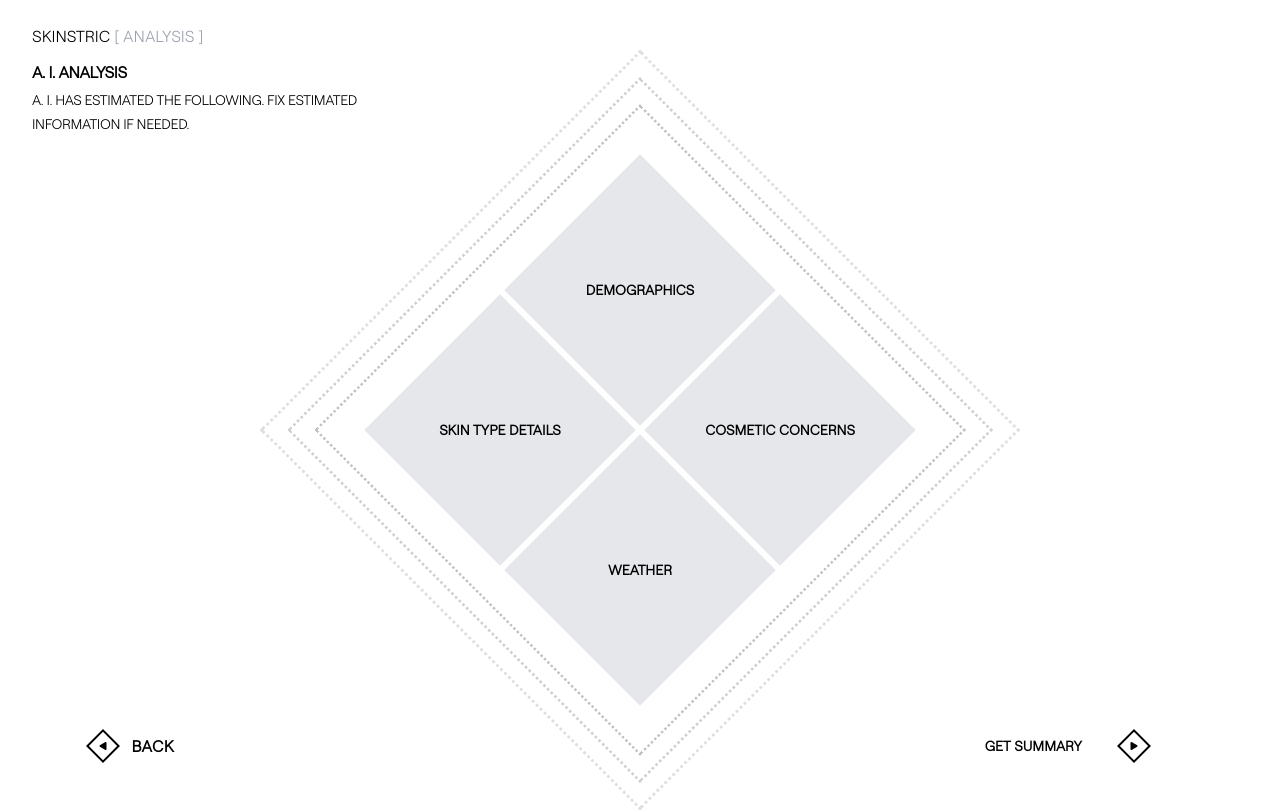
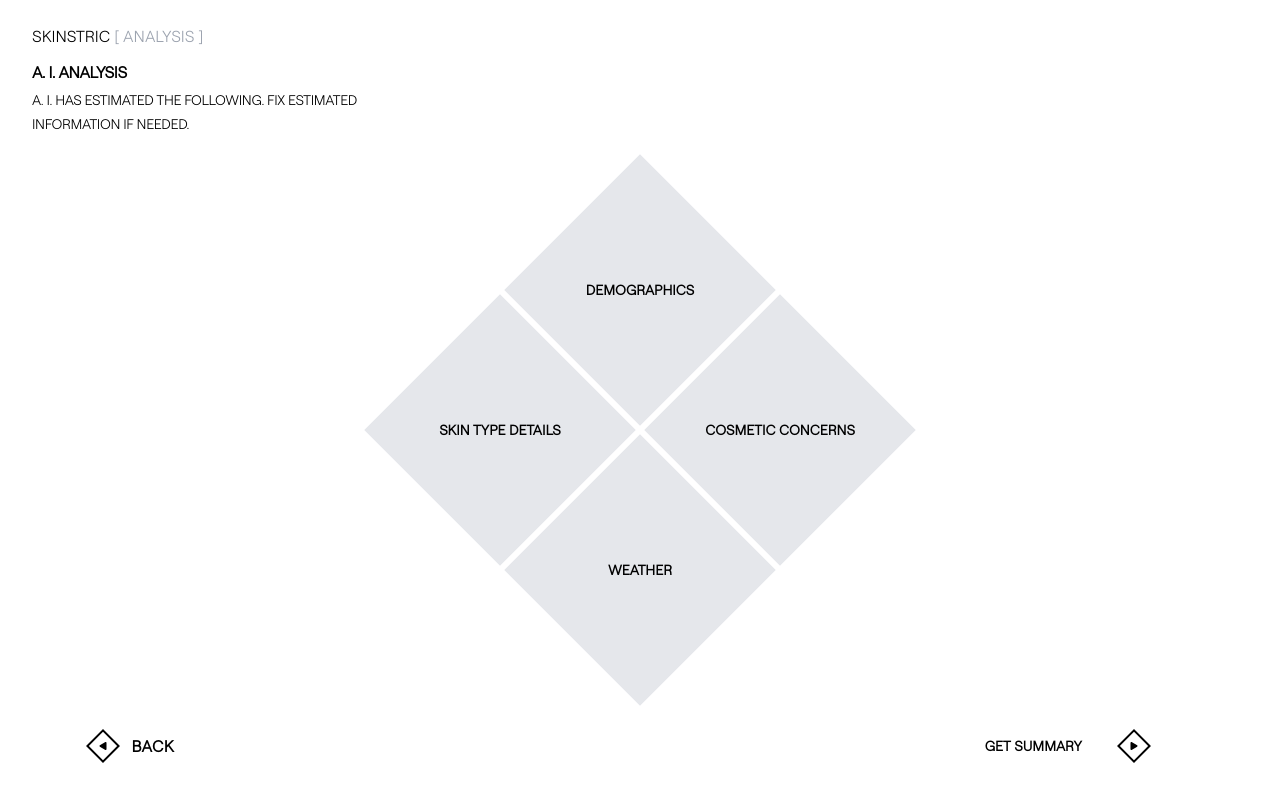
Before and after one commit to Fab785/skinstric, a React (Create React App) app: page /analysis-overview in a window 1280 px wide. Built offline with nearby package versions, Linux system fonts and the light colour scheme.

Commit message:
effect to the rhombuses added

```diff
--- a/src/pages/AnalysisOverview.jsx
+++ b/src/pages/AnalysisOverview.jsx
@@ -1,4 +1,4 @@
-import React from "react";
+import React, { useState } from "react";
 import { useNavigate, useLocation } from "react-router-dom";
 import RhombusButton from "../UI/RhombusButtons";
 
@@ -6,6 +6,8 @@ export default function AnalysisOverview() {
   const navigate = useNavigate();
   const location = useLocation();
   const imageBase64 = location.state?.imageBase64;
+
+  const [showDotted, setShowDotted] = useState(false);
 
   const handleGetSummary = () => {
     console.log("Proceeding to summary...");
@@ -49,11 +51,11 @@ export default function AnalysisOverview() {
 
       {/* Center Rhombus Section */}
       <div className="flex-1 flex items-center justify-center relative">
-        {/* Dotted Outer Rhombuses */}
-        {[2.4, 2.6, 2.8].map((scale, i) => (
+        {/* Animated Dotted Rhombuses */}
+        {[2.8, 2.6, 2.4].map((scale, i) => (
           <div
             key={`dotted-${i}`}
-            className="absolute"
+            className={`absolute transition-opacity duration-500`}
             style={{
               width: 192,
               height: 192,
@@ -62,18 +64,24 @@ export default function AnalysisOverview() {
               transform: `translate(-50%, -50%) rotate(-45deg) scale(${scale})`,
               zIndex: 0,
               border: "1px dotted",
-              borderColor: `rgba(100, 100, 100, ${0.4 - i * 0.1})`, // fading effect
+              borderColor: `rgba(100, 100, 100, ${0.4 - i * 0.1})`,
               borderWidth: "1px",
+              opacity: showDotted ? 1 : 0,
+              transitionDelay: showDotted
+                ? `${i * 120}ms`
+                : `${(2 - i) * 120}ms`, // appear big to small, disappear small to big
             }}
           />
         ))}
 
-        {/* Inner Rhombuses */}
+        {/* Inner Gray Rhombuses */}
         {items.map((item, i) => (
           <div
             key={i}
             className="absolute flex items-center justify-center bg-gray-200 text-black hover:bg-gray-300 cursor-pointer transition-colors"
             onClick={() => handleClick(item.label)}
+            onMouseEnter={() => setShowDotted(true)}
+            onMouseLeave={() => setShowDotted(false)}
             style={{
               width: 192,
               height: 192,
```
